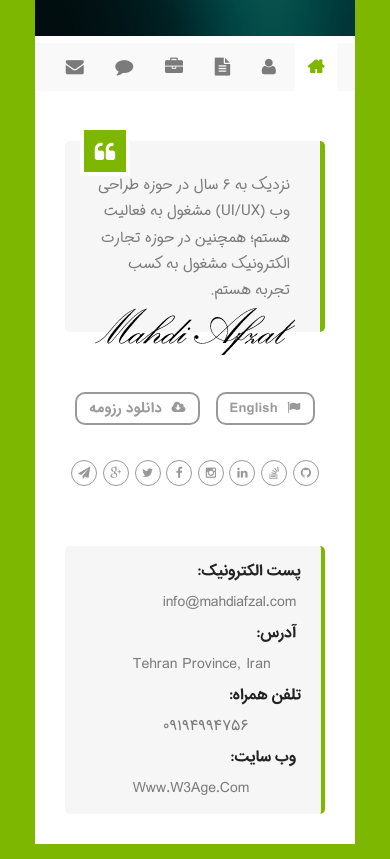
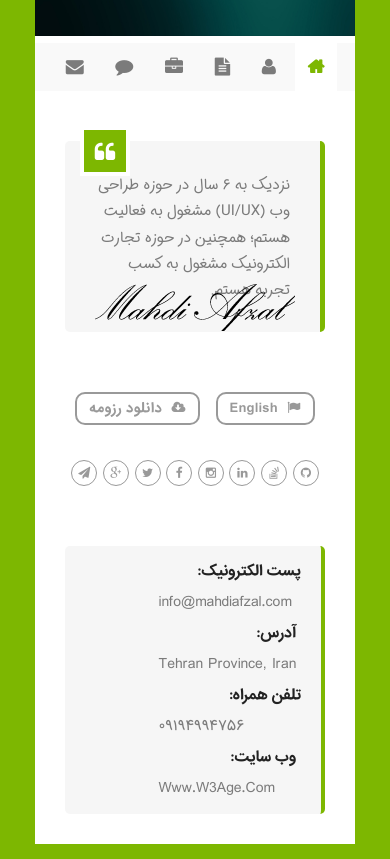
Before and after one commit to mahdiafzal/vCart, a website: page docs/index-fa.html in a window 390 px wide. Shown: the part 717-1576 px from the top of the page. Drawn offline with Linux system fonts and the light colour scheme.

Commit message:
add sapp & responsive style

```diff
--- a/docs/css/custom.css
+++ b/docs/css/custom.css
@@ -1,5 +1,5 @@
 body {
-    font-family: IRANSans, IRANSansdn;
+    font-family: IRANSans, iransansdn;
 }
 
 header .nav li a,
@@ -9,8 +9,12 @@ header .nav_icon li i {
     transition: all ease-in-out .25s;
 }
 
+.name_and_job {
+    margin: -70px 20px 0 0;
+}
+
 .post_header h3 {
-    font-family: IRANSansdn;
+    font-family: iransansdn;
     letter-spacing: 0;
 }
 
@@ -22,17 +26,34 @@ header .nav_icon li i {
     margin: 3px 10px;
 }
 
-.message blockquote, em {
+.message blockquote,
+em {
     font-style: normal;
 }
 
 .message blockquote p {
-    font-family: IRANSansDN;
+    font-family: iransansdn;
+}
+
+.message blockquote .cite {
+    bottom: -25px;
+    font-family: 'Dancing Script', cursive;
+    font-size: 40px;
+    font-weight: 700;
+}
+
+.message blockquote .cite a {
+    color: #7db701;
+}
+
+.message blockquote .cite a:hover {
+    color: #7db701;
+    cursor: default;
 }
 
 .contact_table_block th,
 .contact_table_block td {
-    font-family: IRANSans;
+    font-family: IRANSans !important;
     letter-spacing: 0;
 }
 
@@ -43,12 +64,18 @@ header .nav_icon li i {
     direction: ltr;
 }
 
+@media (max-width: 991px) {
+    .text_left {
+        padding-left: 0;
+    }
+}
+
 .button,
 button,
 input[type="submit"],
 input[type="reset"],
 input[type="button"] {
-    font-family: IRANSansDN;
+    font-family: iransansdn;
     letter-spacing: 0;
 }
 
@@ -56,3 +83,31 @@ input[type="button"] {
 .contact_form .form_input textarea {
     font-size: 12px;
 }
+
+
+/* responsive */
+
+.main_wrapper {
+    height: 545px;
+}
+
+@media only screen and (max-width: 1200px) {
+    .main_wrapper {
+        height: 515px !important;
+    }
+}
+
+@media only screen and (max-width: 991px) {
+    .main_wrapper {
+        height: auto !important;
+        margin-bottom: 15px;
+    }
+}
+
+.social_icon span a.sapp {
+    background: url(../img/sapp-icon.png) center no-repeat;
+}
+
+.social_icon span a.sapp:hover {
+    background: url(../img/sapp-icon_honer.png) center no-repeat;
+}
```
